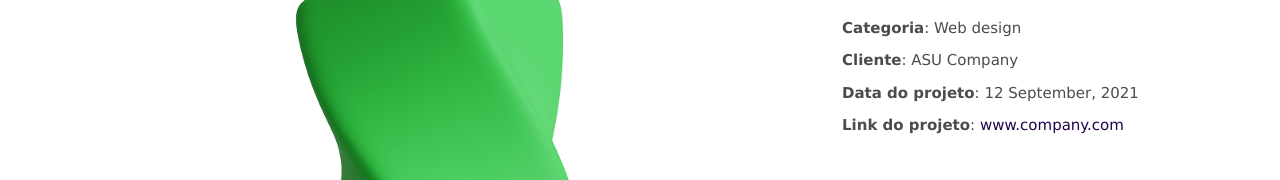
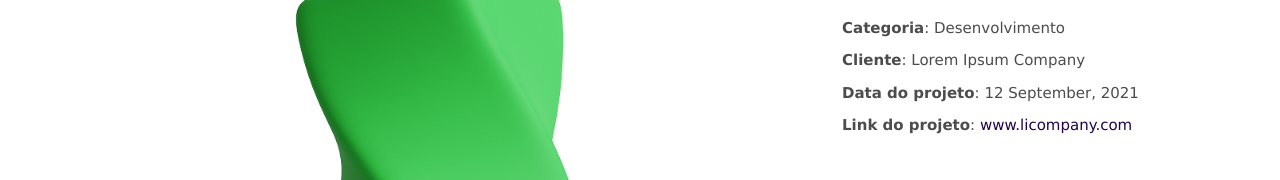
Before and after one commit to camila-github/projeto-frontend-html-css, a plain HTML site: page projects-details.html in a window 1280 px wide. Shown: the part 392-572 px from the top of the page. Drawn offline with nearby package versions, Linux system fonts and the light colour scheme.

Commit message:
Update-Html-Css-Js

```diff
--- a/projects-details.html
+++ b/projects-details.html
@@ -130,10 +130,10 @@
             <div class="projects-info">
               <h3>Informações do projeto</h3>
               <ul>
-                <li><strong>Categoria</strong>: Web design</li>
-                <li><strong>Cliente</strong>: ASU Company</li>
+                <li><strong>Categoria</strong>: Desenvolvimento</li>
+                <li><strong>Cliente</strong>: Lorem Ipsum Company</li>
                 <li><strong>Data do projeto</strong>: 12 September, 2021</li>
-                <li><strong>Link do projeto</strong>: <a href="#">www.company.com</a></li>
+                <li><strong>Link do projeto</strong>: <a href="#">www.licompany.com</a></li>
               </ul>
             </div>
             <div class="projects-description">
```
Also changed, not shown: 1 other file.
